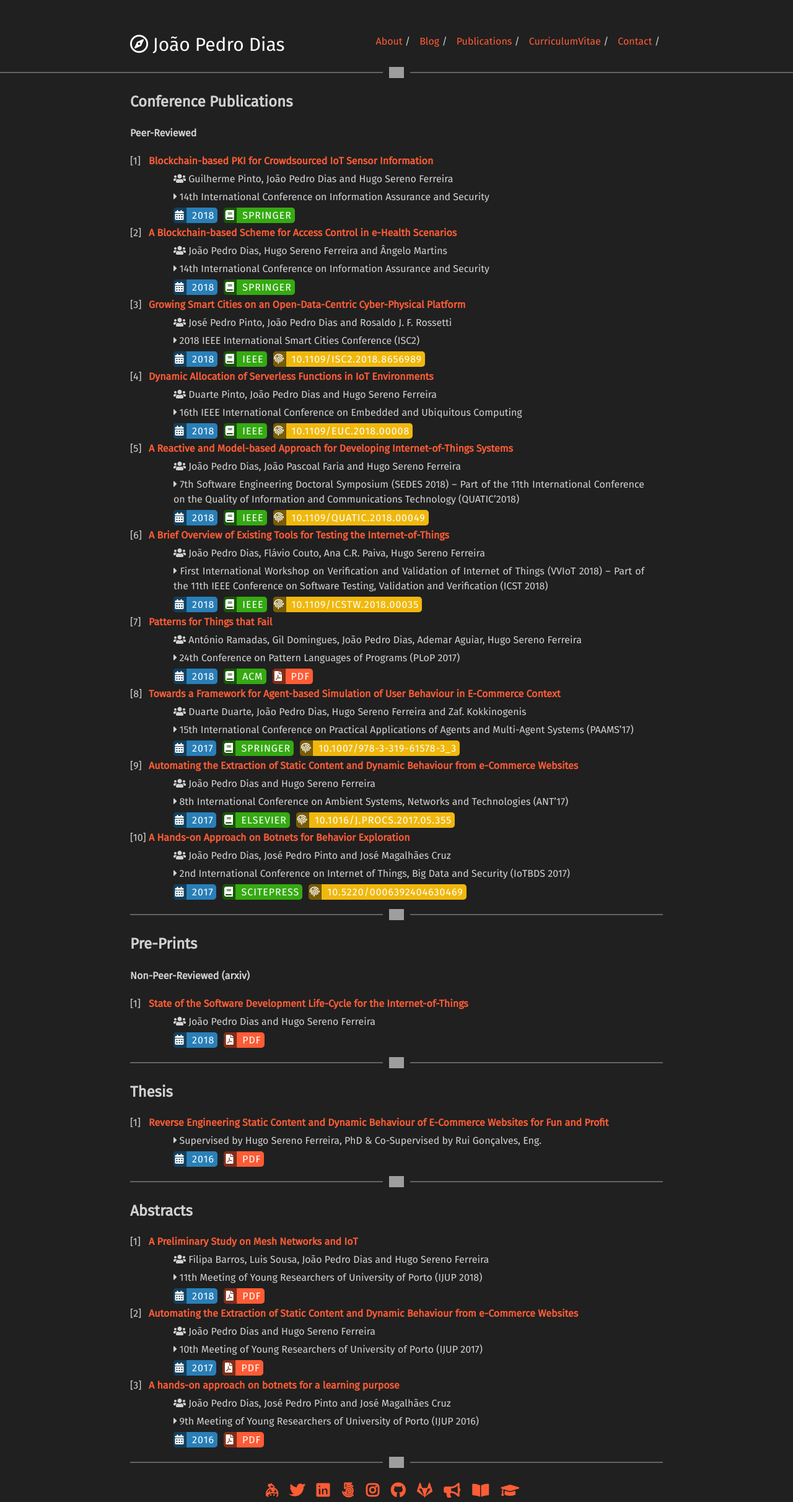
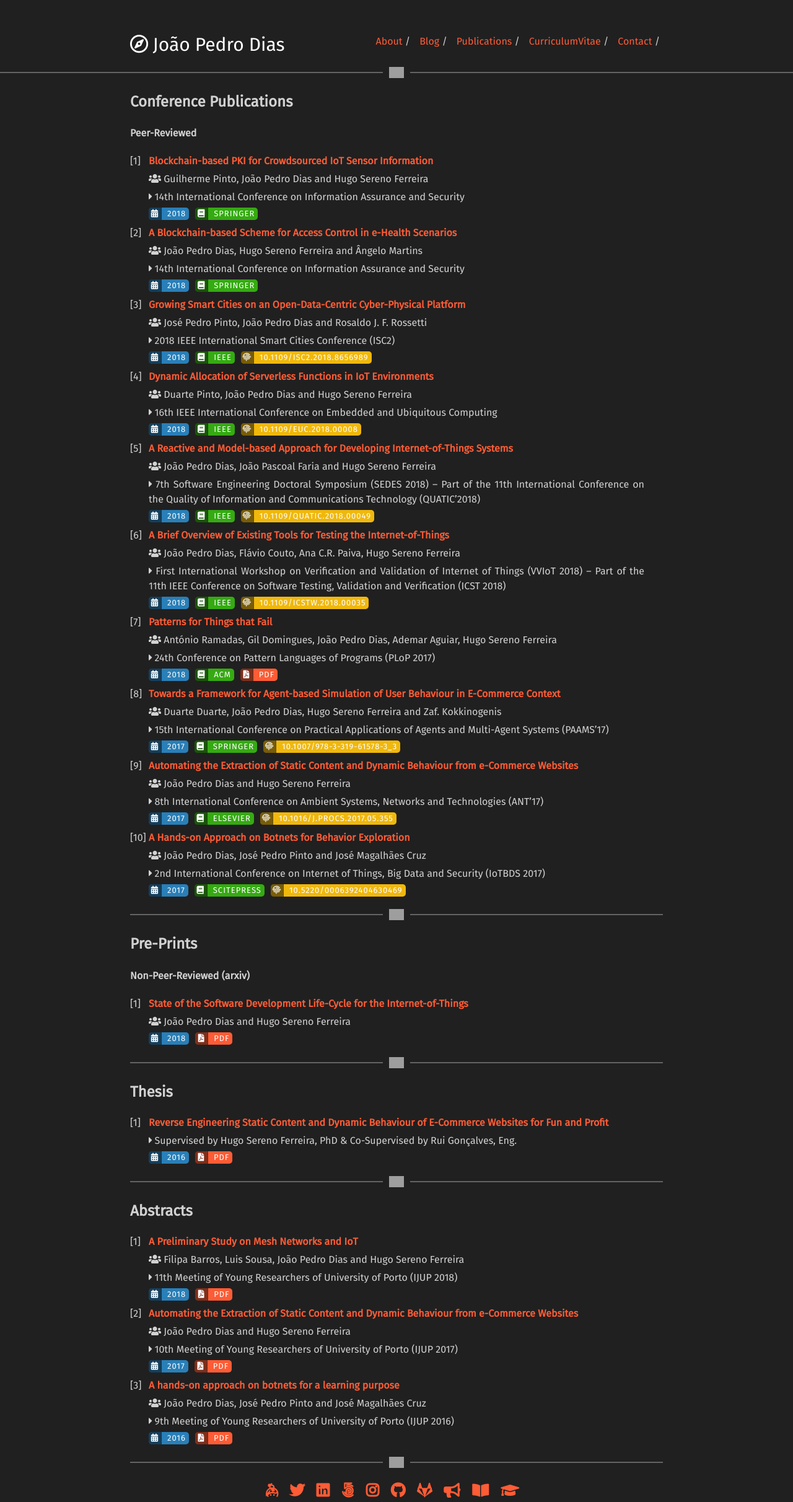
Before and after one commit to jpdias/jpdias.github.io, a Jekyll site: the page built from publications.md, in a window 1280 px wide. Shown: the whole page at 62% size. Built offline with Jekyll 4.4.1, drawn with Linux system fonts in a browser that asks for light colours; nearby versions of some CDN libraries; our own code applies the rules of GitHub Pages for plain Markdown files; grey boxes are pictures that could not be loaded.

Commit message:
small bug and resize

```diff
--- a/_sass/_style.scss
+++ b/_sass/_style.scss
@@ -152,6 +152,10 @@ h1 {
     float: none;
   }
 
+  .content ol > li {
+    margin-top: 30px !important;
+  }
+
   #navlist {
     padding: 10px 0 10px 0;
     margin: 0;
@@ -262,8 +266,9 @@ ul.pager li {
 /*shields*/
 
 .shield {
-  height: 25px;
-  line-height: 25px;
+  height: 20px;
+  font-size: 13px;
+  line-height: 20px;
   padding-right: 5px;
   padding-left: 30px;
   text-align: center;
@@ -271,6 +276,7 @@ ul.pager li {
   text-decoration: none;
   text-transform: uppercase;
   margin-right: 10px;
+  margin-bottom: 5px;
   float: left;
   letter-spacing: 1px;
   border-radius: 5px;
--- a/_sass/typography.scss
+++ b/_sass/typography.scss
@@ -25,6 +25,9 @@
         counter-increment: list;
         position: absolute;
         left: -30px;
+    }
+    ol > li > ul {
+        padding-left: 0px;
     }
     ol > li > ul > li {
         list-style: none;
--- a/blog/index.html
+++ b/blog/index.html
@@ -2,6 +2,7 @@
 layout: default
 pagination:
   enabled: true
+title: ./jpdias/blog
 ---
 
 <h2>#Tales of I/O</h2>
```
Also changed, not shown: contact.md (+1 -0 lines), index.md (+1 -1 lines), publications.md (+1 -0 lines).
